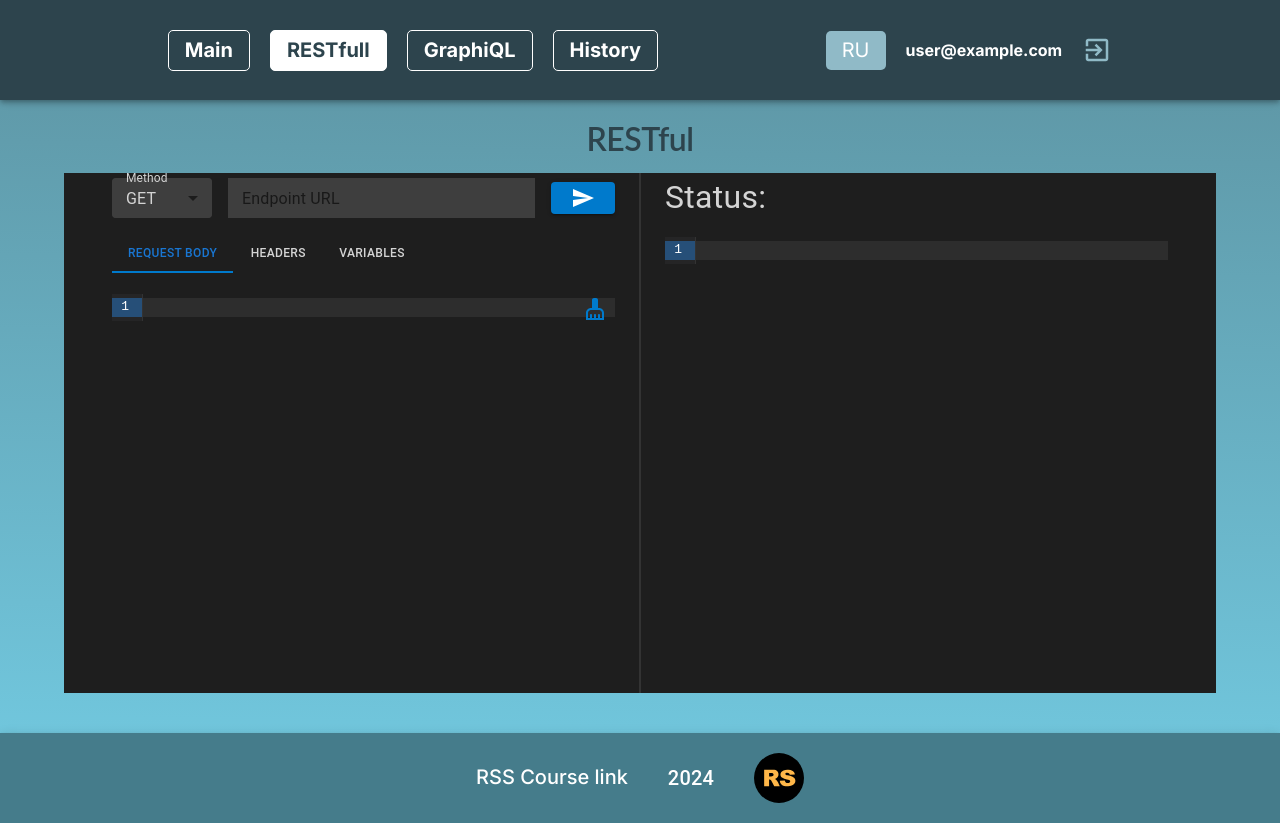
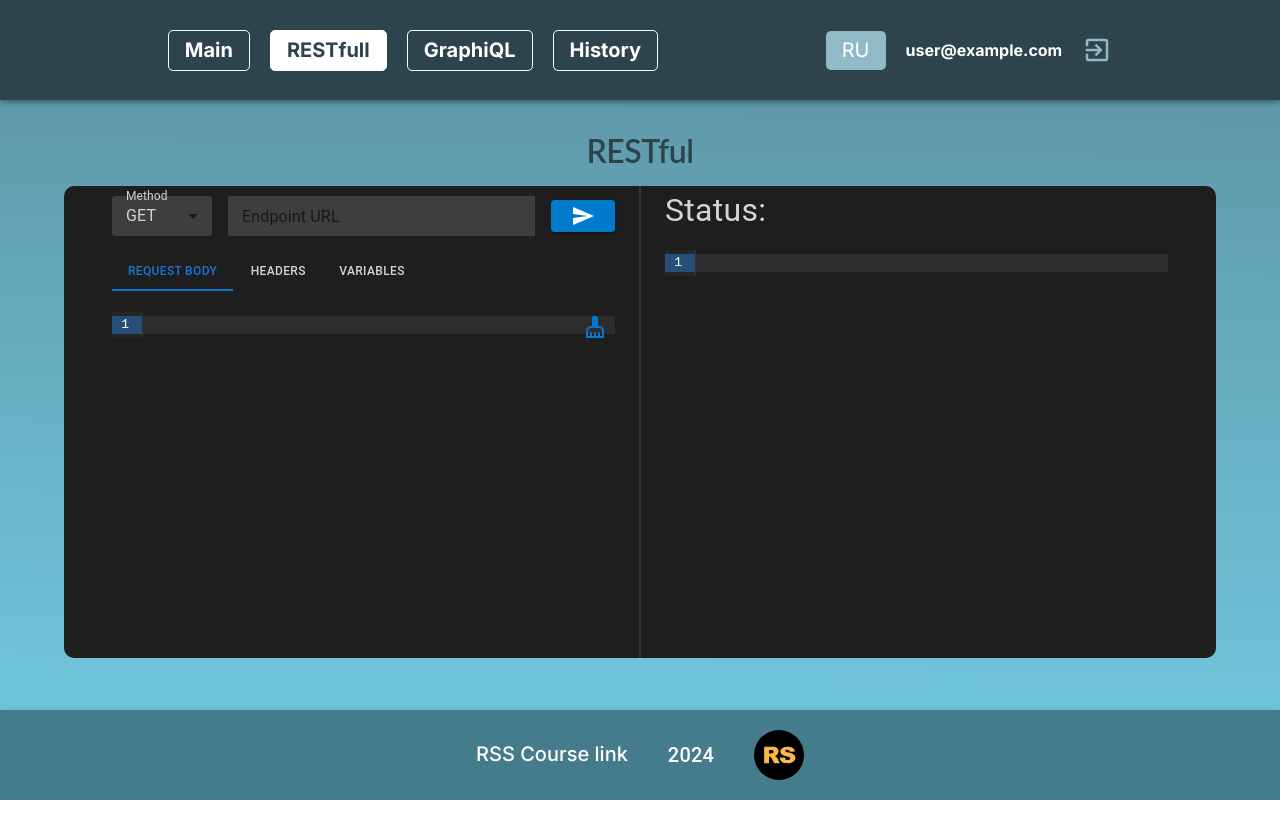
Before and after one commit to p0lluxstar/graphiql-app, a Next.js app: page /en/restfull in a window 1280 px wide. After the commit the page ends 800 px from the top, so only its background shows below. Built offline with nearby package versions, Linux system fonts and the light colour scheme; no server answers; sample sign-in values are in the browser's storage.

Commit message:
fix: fix layout

```diff
--- a/src/components/restfull/Restfull.tsx
+++ b/src/components/restfull/Restfull.tsx
@@ -241,6 +241,7 @@ export default function Restfull(): JSX.Element {
           textAlign: 'center',
           fontWeight: '600',
           fontFamily: '"Exo 2", "Lato", "Helvetica Neue", sans-serif',
+          padding: '0px',
         }}
       >
         {t('RESTfull')}
@@ -248,10 +249,12 @@ export default function Restfull(): JSX.Element {
       <Container
         maxWidth="lg"
         sx={{
-          height: '65vh',
+          height: '59vh',
           flexDirection: 'column',
           backgroundColor: '#1E1E1E',
           color: '#D4D4D4',
+          borderRadius: '10px',
+          padding: '0px',
         }}
       >
         <PanelGroup direction="horizontal" style={{ height: '100%' }}>
@@ -278,7 +281,7 @@ export default function Restfull(): JSX.Element {
                 display="flex"
                 alignItems="center"
                 mb={2}
-                sx={{ gap: 2, paddingTop: '5px' }}
+                sx={{ gap: 2, paddingTop: '10px' }}
               >
                 <MethodSelector method={method} onChange={handleMethodChange} />
                 <UrlInput url={url} onChange={handleUrlChange} />
```
